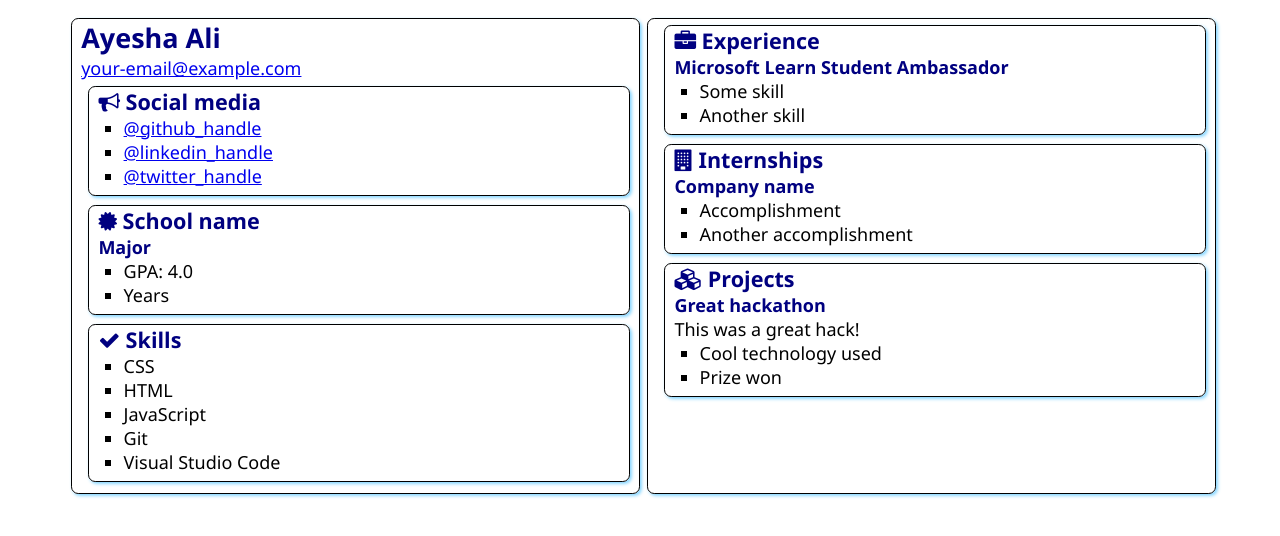
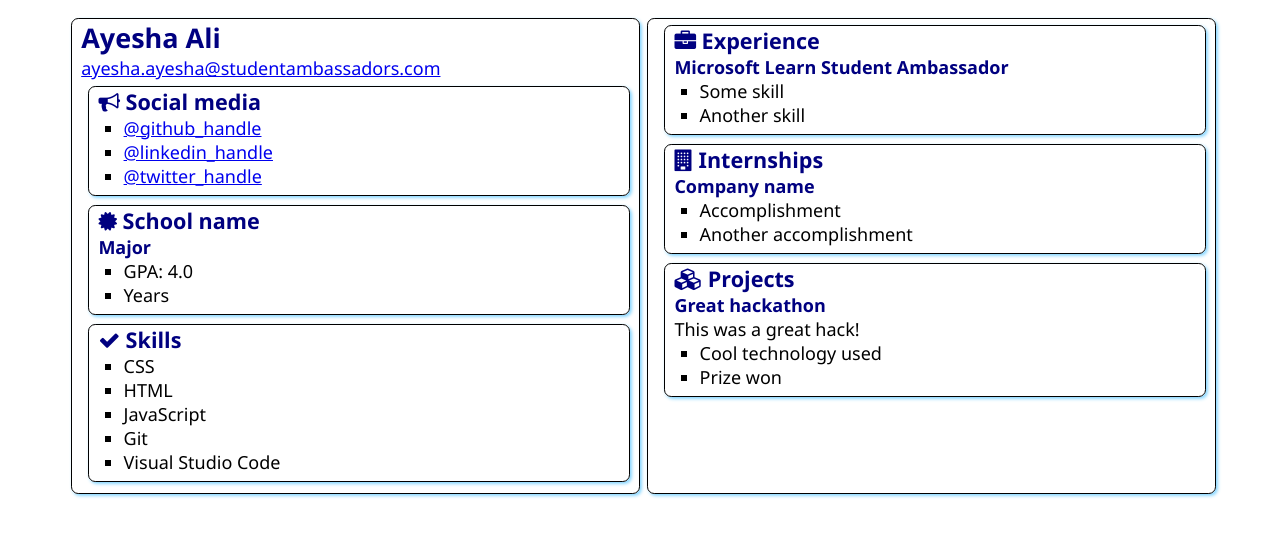
Before and after one commit to ayeshabaloch123/SATechnicalOnboarding, a plain HTML site: page src/index.html in a window 1280 px wide. Drawn offline with Linux system fonts and the light colour scheme.

Commit message:
Update index.html

```diff
--- a/src/index.html
+++ b/src/index.html
@@ -13,7 +13,7 @@
     <main>
         <article class="box">
             <h1>Ayesha Ali</h1>
-            <div><a href="mailto:your.email@example.com">your-email@example.com</a></div>
+            <div><a href="ayesha.ayesha@studentambassadors.com">ayesha.ayesha@studentambassadors.com</a></div>
 
             <section class="box">
                 <h2>
```
